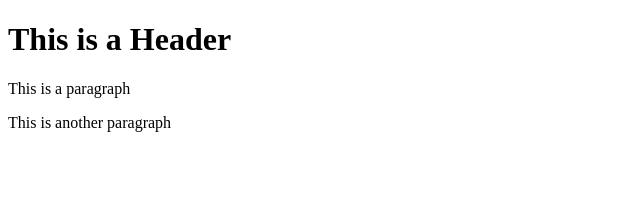
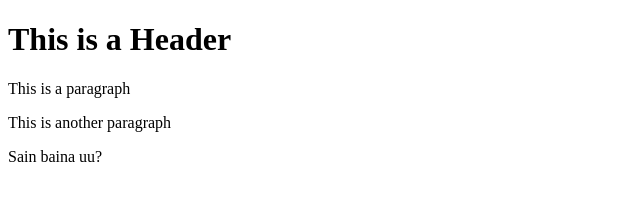
Before and after one commit to Bilguunkhavar/git-test, a plain HTML site: page index.html in a window 1280 px wide. Shown: the whole page, without its empty margins (0-640 px from the left). Drawn offline with Linux system fonts and the light colour scheme.

Commit message:
saina baina uu gej bichsen

```diff
--- a/index.html
+++ b/index.html
@@ -5,6 +5,7 @@
     <h1>This is a Header</h1>
     <p>This is a paragraph</p>
     <p>This is another paragraph</p>
+    <p>Sain baina uu?</p>
 </body>
 
 </html>
```
